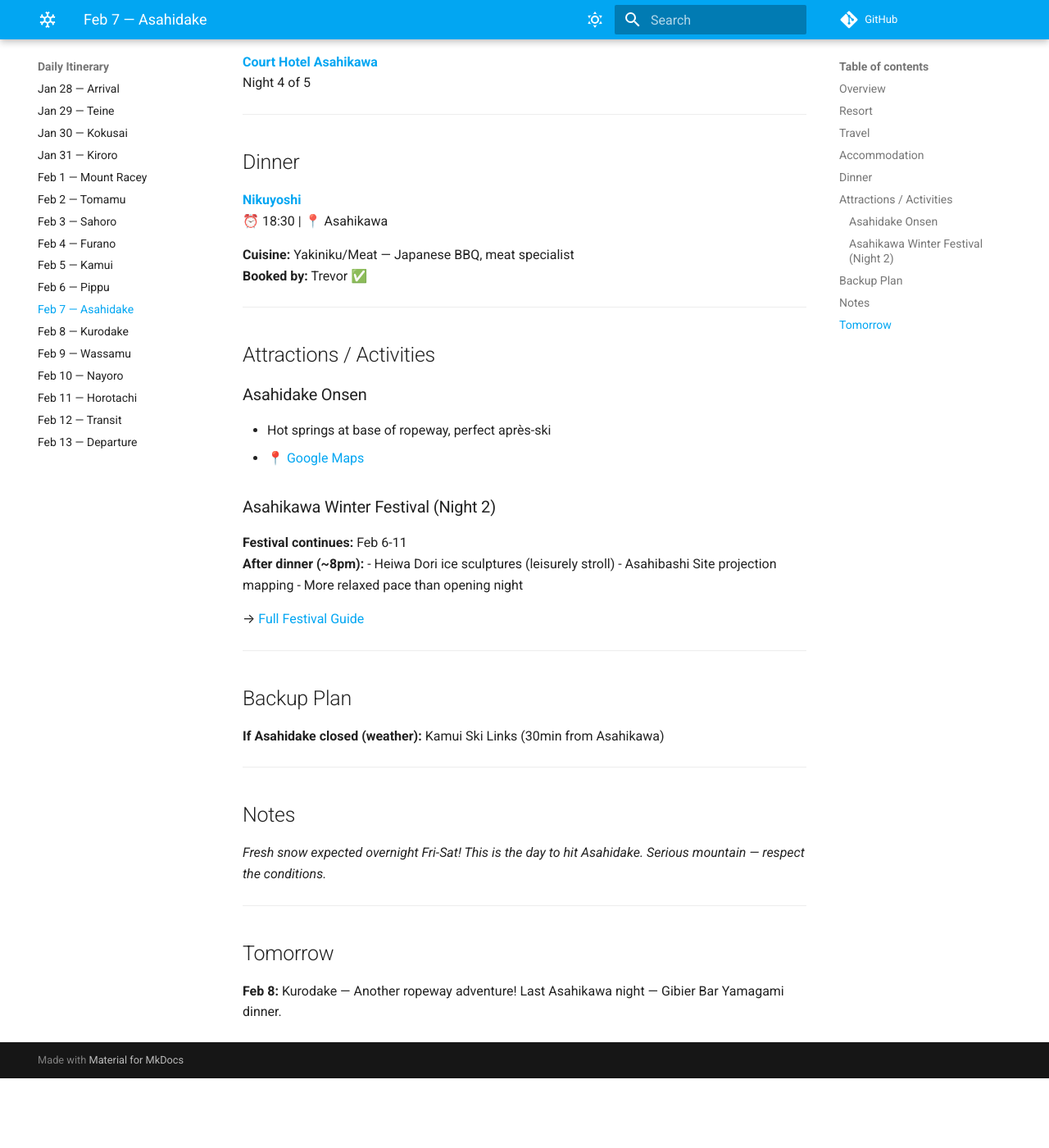
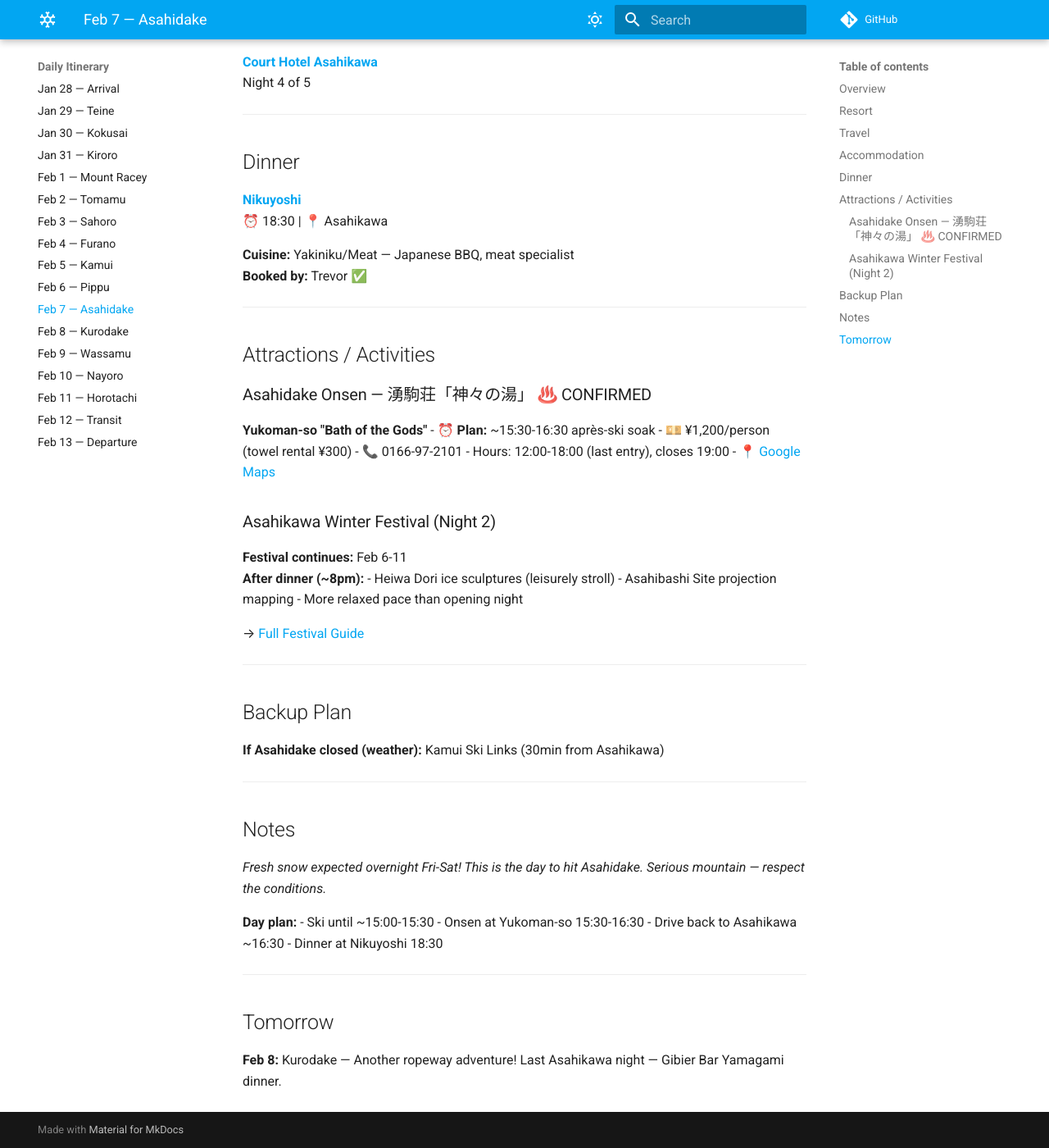
Before and after one commit to madmantim/GSW-26, an MkDocs documentation site: the page built from docs/days/2026-02-07-asahidake.md, in a window 1280 px wide and 1400 px high, scrolled down 988 px. Shown: the whole window at 82% size. Built offline with MkDocs 1.6.1 and Material for MkDocs 9.7.7, drawn with Linux system fonts in a browser that asks for light colours; comment, search, counter and statistics services are not loaded; before the commit the page ends 2303 px from its top, so only the background shows below that.

Commit message:
Add Yukoman-so onsen to Feb 7 itinerary

```diff
--- a/docs/days/2026-02-07-asahidake.md
+++ b/docs/days/2026-02-07-asahidake.md
@@ -53,9 +53,13 @@ Night 4 of 5
 
 ## Attractions / Activities
 
-### Asahidake Onsen
-- Hot springs at base of ropeway, perfect après-ski
-- [📍 Google Maps](https://maps.google.com/?q=Asahidake+Onsen)
+### Asahidake Onsen — 湧駒荘「神々の湯」 ♨️ CONFIRMED
+**Yukoman-so "Bath of the Gods"**
+- ⏰ **Plan:** ~15:30-16:30 après-ski soak
+- 💴 ¥1,200/person (towel rental ¥300)
+- 📞 0166-97-2101
+- Hours: 12:00-18:00 (last entry), closes 19:00
+- [📍 Google Maps](https://maps.google.com/?q=43.662463,142.849815)
 
 ### Asahikawa Winter Festival (Night 2)
 
@@ -79,6 +83,12 @@ Night 4 of 5
 
 _Fresh snow expected overnight Fri-Sat! This is the day to hit Asahidake. Serious mountain — respect the conditions._
 
+**Day plan:**
+- Ski until ~15:00-15:30
+- Onsen at Yukoman-so 15:30-16:30
+- Drive back to Asahikawa ~16:30
+- Dinner at Nikuyoshi 18:30
+
 ---
 
 ## Tomorrow
```
